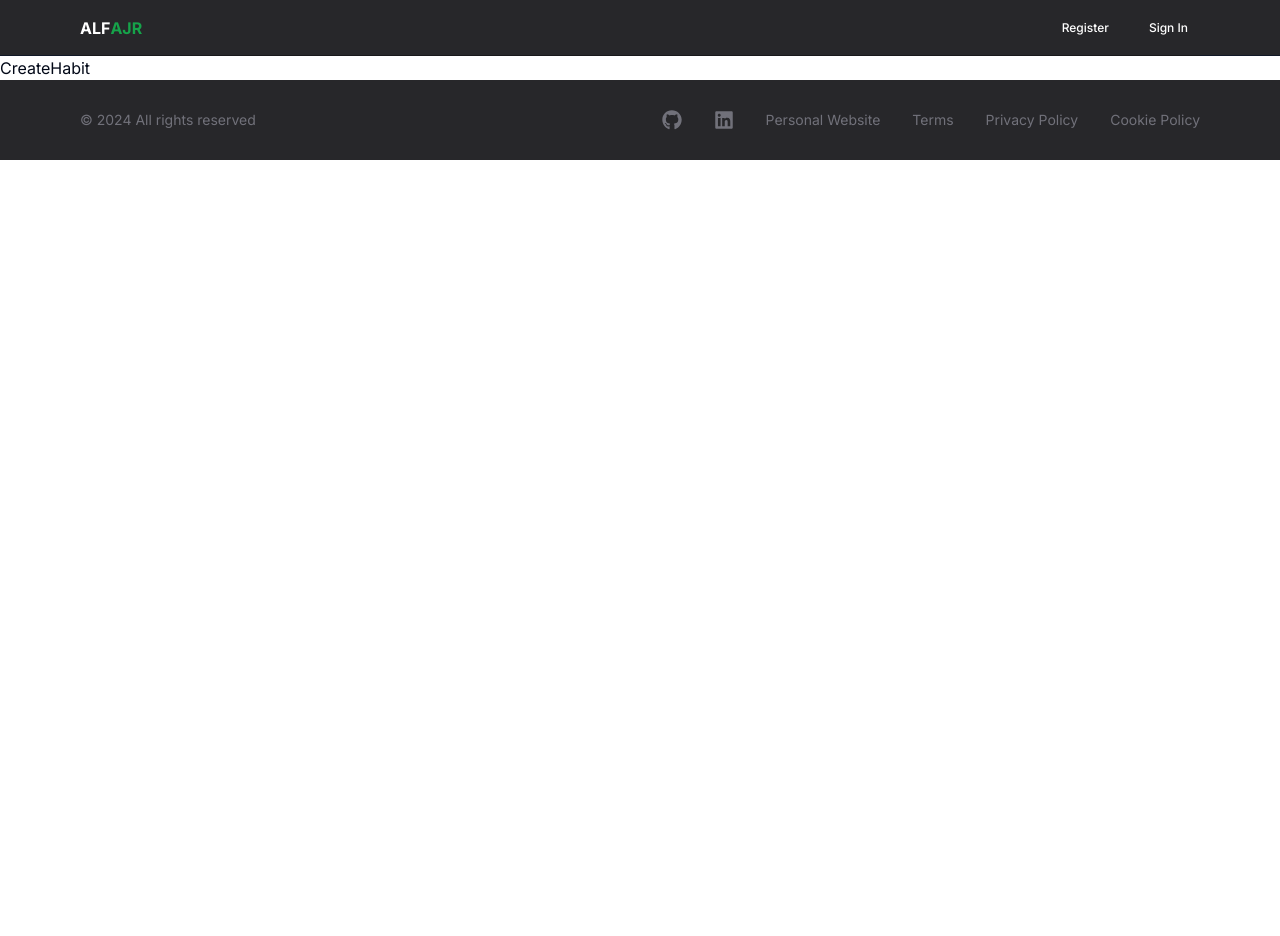
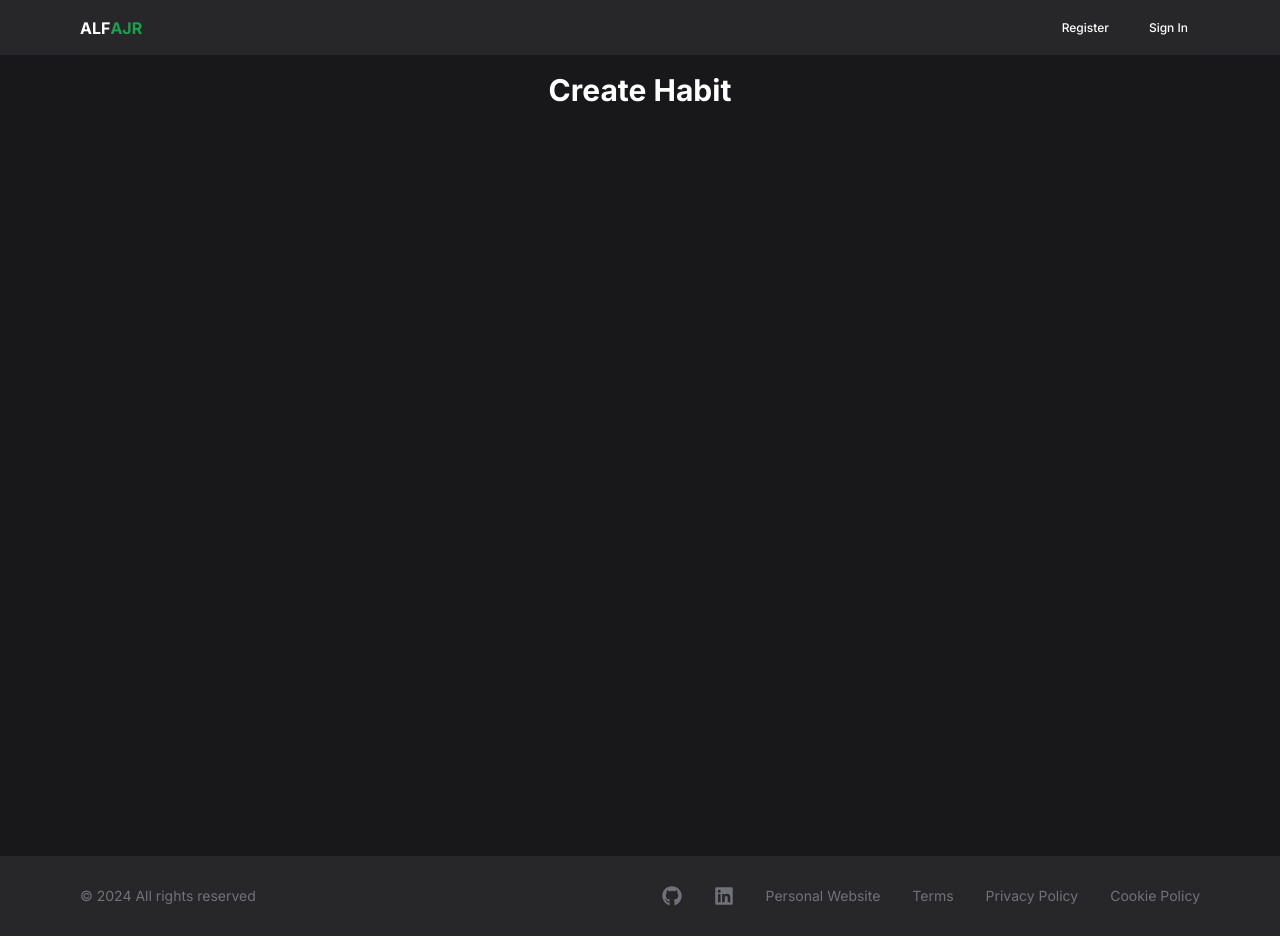
Before and after one commit to omar-t-ahmed/AlfAjr, a Next.js app: page /create/habit in a window 1280 px wide. Before the commit the page ends 800 px from the top, so only its background shows below. Built offline with nearby package versions, Linux system fonts and the light colour scheme; no server answers.

Commit message:
Create Habit Page

```diff
--- a/src/app/create/habit/page.tsx
+++ b/src/app/create/habit/page.tsx
@@ -1,8 +1,18 @@
+import MaxWidthWrapper from '@/components/MaxWidthWrapper'
 import React from 'react'
 
 const CreateHabit = () => {
   return (
-    <div>CreateHabit</div>
+    <main className="bg-zinc-900 h-screen text-white">
+    <MaxWidthWrapper className="py-4">
+      <div className="flex flex-col items-center">
+        <div className="font-bold text-3xl">
+          Create Habit
+        </div>
+      </div>
+
+    </MaxWidthWrapper>
+    </main>
   )
 }
 
```
Also changed, not shown: src/app/page.tsx (+3 -4 lines).
